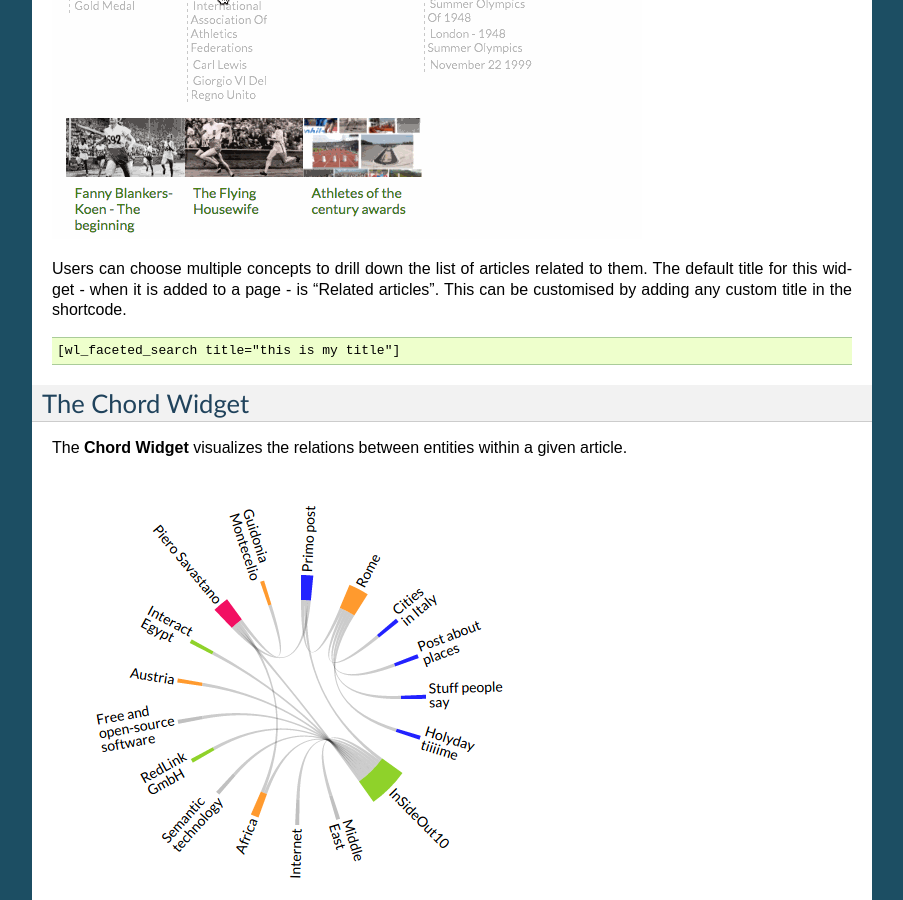
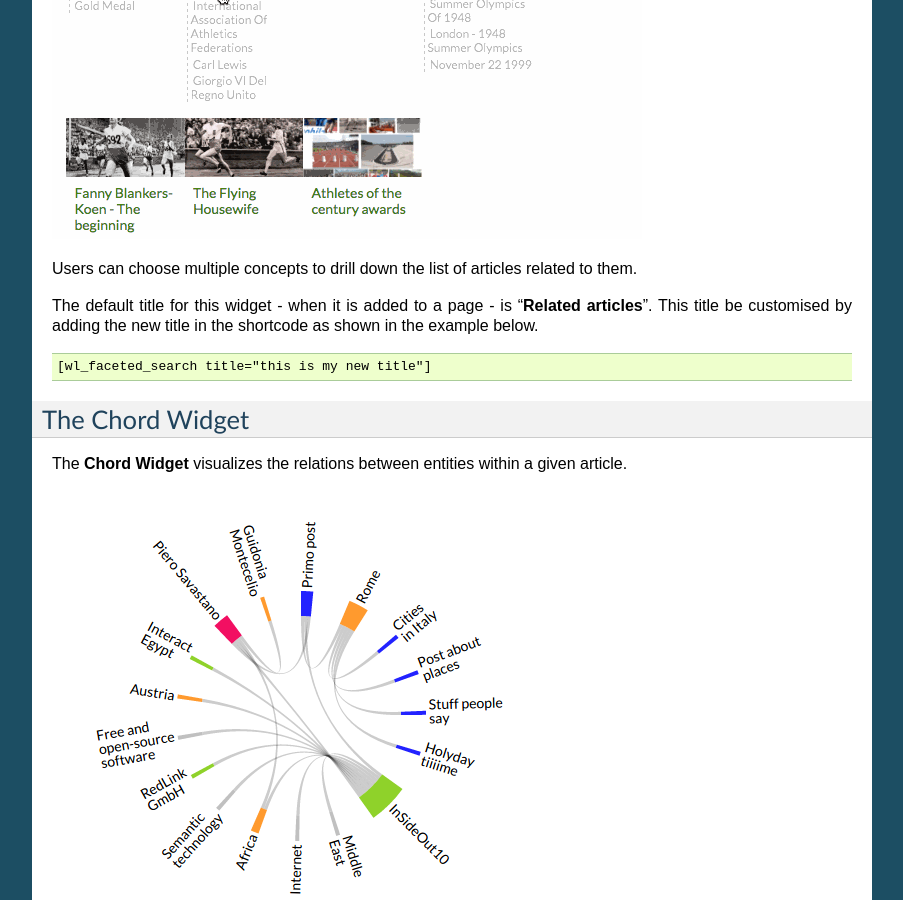
Before and after one commit to insideout10/wordlift-docs, a Sphinx documentation site: the page built from docs/discover.rst, in a window 1280 px wide and 900 px high, scrolled down 1305 px. Shown: the whole window, without its empty margins (198-1101 px from the left). Built offline with Sphinx 7.4.7, drawn with Linux system fonts in a browser that asks for light colours.

Commit message:
updating faceted search widget

```diff
--- a/docs/discover.rst
+++ b/docs/discover.rst
@@ -41,11 +41,13 @@ Using the **Faceted Search Widget** readers, selecting concepts they are interes
 
 .. image:: /images/wordlift-edit-entity-faceted-search-widget-frontend.gif
 
-Users can choose multiple concepts to drill down the list of articles related to them. The default title for this widget - when it is added to a page - is "Related articles". This can be customised by adding any custom title in the shortcode.
+Users can choose multiple concepts to drill down the list of articles related to them.
+
+The default title for this widget - when it is added to a page - is "**Related articles**". This title be customised by adding the new title in the shortcode as shown in the example below.
 
 .. code-block:: html
 
-	[wl_faceted_search title="this is my title"]
+	[wl_faceted_search title="this is my new title"]
 
 The Chord Widget
 _____________
```
